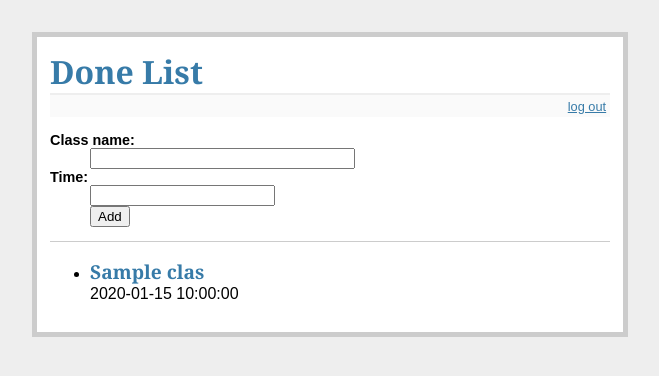
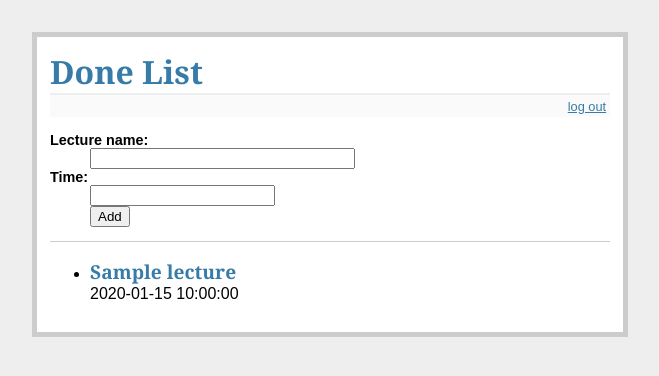
Before and after one commit to LionalWang/FinalYear, a Flask app: page /list in a window 1280 px wide. Shown: the top 376 px of the page, without its empty margins (310-969 px from the left). Run offline with Flask 2, Linux system fonts and the light colour scheme; the visitor is signed in with stand-in values (Sample User, id 1); tables that the repository leaves empty or names only in its code hold one stand-in row (values such as "Sample post").

Commit message:
Change some details

```diff
--- a/common/entity.py
+++ b/common/entity.py
@@ -43,7 +43,7 @@ class Student(Base):
 
 class Lecture(Base):
 
-    __tablename__ = 'class'
+    __tablename__ = 'lecture'
     id = Column(BigInteger, primary_key=True)
     lecturename = Column(Text)
     tid = Column(BigInteger)
@@ -54,7 +54,7 @@ class Knowledge(Base):
 
     __tablename__ = 'knowledge'
     id = Column(BigInteger, primary_key=True)
-    cid = Column(BigInteger)
+    lid = Column(BigInteger)
     text = Column(Text)
     yes_count = Column(BigInteger)
     no_count = Column(BigInteger)
--- a/server.py
+++ b/server.py
@@ -40,23 +40,38 @@ db_session = scoped_session(sessionmaker(autocommit=False,
                                          autoflush=False,
                                          bind=_engine))
 
-@app.route('/addknowledge')
-def add_knowledge():
+
+'''
+@app.route('/addknowledge', methods=['POST'])
+def enter_lecture():
+    print "choose lecture success"
     if not session.get('logged_in'):
         abort(401)
-
-    from common.entity import Knowledge,Lecture
+    lecturename = request.form['lecture']
+    print "lecturename = %s" % lecturename
+    sql = "select id from lecture where lecturename = '%s'" % lecturename
+    results = _query(_engine, sql)
+    lecture = results.fetchone()
+    if lecture:
+        session['lid'] = lecture[0]
+        print "~~~~~~~~~~~enter a lecture~~~~~~~~~~~~:::::%s" % session
+        return redirect(url_for('show_lecture_details'))
+    return render_template('show_lecture.html',)
 
 
+@app.route('/lecture/<lecturename>')
+def show_lecture_details():
+    print 'success'
+'''
 
 
 @app.route('/list')
-def show_entries():
+def show_lecture():
     from common.entity import Lecture
     tid = session.get('tid', 0)
     rows = db_session.query(Lecture).filter_by(tid=tid).all()
     lectures = [dict(lecturename=row.lecturename, time=row.time) for row in rows]
-    return render_template('show_entries.html', lectures=lectures)
+    return render_template('show_lecture.html', lectures=lectures)
 
 
 @app.route('/addlecture', methods=['POST'])
@@ -69,7 +84,7 @@ def add_lecture():
     db_session.add(lecture)
     db_session.commit()
     flash('New entry was successfully posted')
-    return redirect(url_for('show_entries'))
+    return redirect(url_for('show_lecture'))
 
 
 @app.route('/login', methods=['GET', 'POST'])
@@ -86,7 +101,7 @@ def login():
             session['tid'] = teacher[0]
             print "after login: %s" % session
             flash('You were logged in')
-            return redirect(url_for('show_entries'))
+            return redirect(url_for('show_lecture'))
         else:
             error = "Invalid teachername or password"
 
@@ -110,15 +125,12 @@ def logout():
     session.pop('logged_in', None)
     session.pop('uid', None)
     flash('You were logged out')
-    return redirect(url_for('show_entries'))
+    return redirect(url_for('show_lecture'))
 
 
-'''
 @app.route('/')
 def hello():
-    return 'hello world!'
-
-'''
+    return 'Please visit /login'
 
 
 if __name__ == '__main__':
--- a/templates/show_entries.html
+++ b/templates/show_lecture.html
@@ -3,7 +3,7 @@
   {% if session.logged_in %}
     <form action="{{ url_for('add_lecture') }}" method=post class=add-entry>
       <dl>
-        <dt>Class name:
+        <dt>Lecture name:
         <dd><input type=text size=30 name=lecturename>
         <dt>Time:
         <dd><input type=datetime name=time>
@@ -13,9 +13,9 @@
   {% endif %}
   <ul class=lectures>
   {% for lecture in lectures %}
-    <li><h2>{{ lecture.lecturename }}</h2>{{ lecture.time }}
+      <li><h2>{{ lecture.lecturename }}</h2>{{ lecture.time }}
   {% else %}
-    <li><em>Unbelievable.  No classes here so far</em>
+    <li><em>Unbelievable.  No lectures here so far</em>
   {% endfor %}
   </ul>
 {% endblock %}
```
Also changed, not shown: 1 other file.
